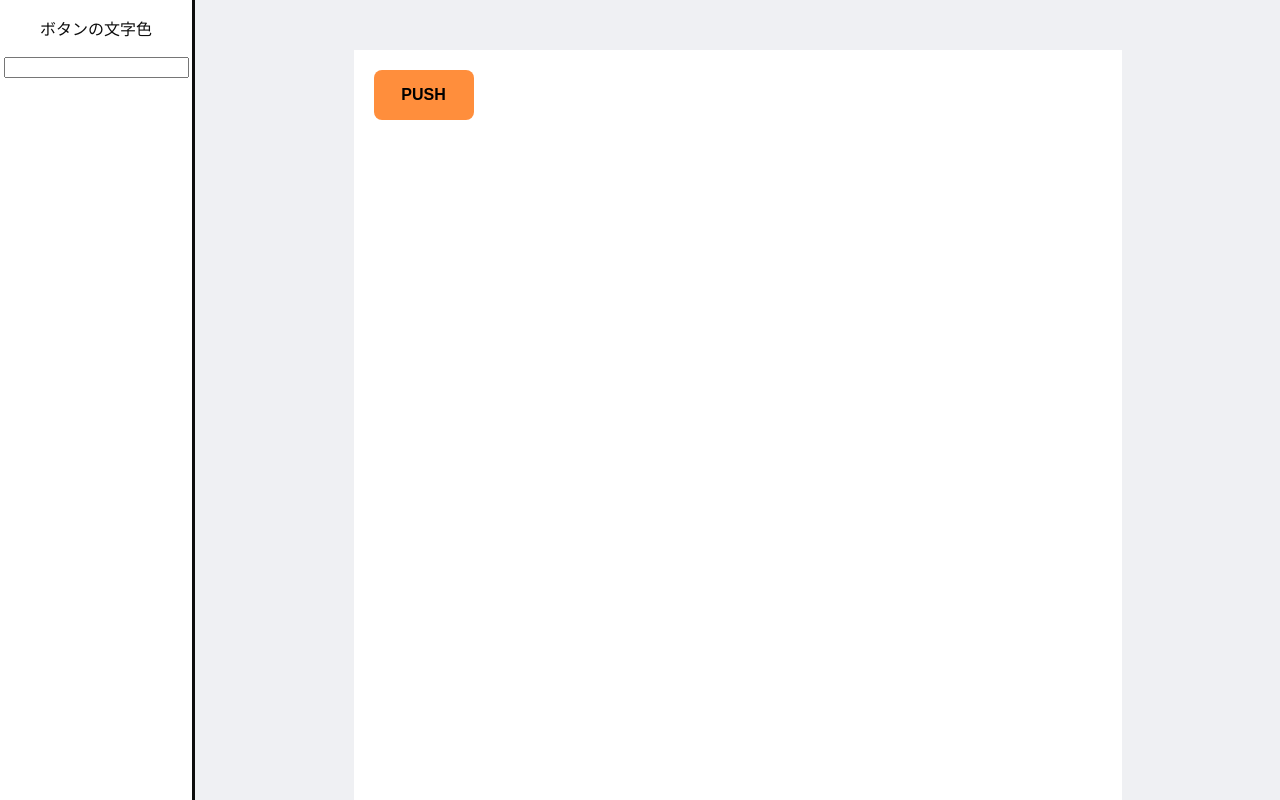
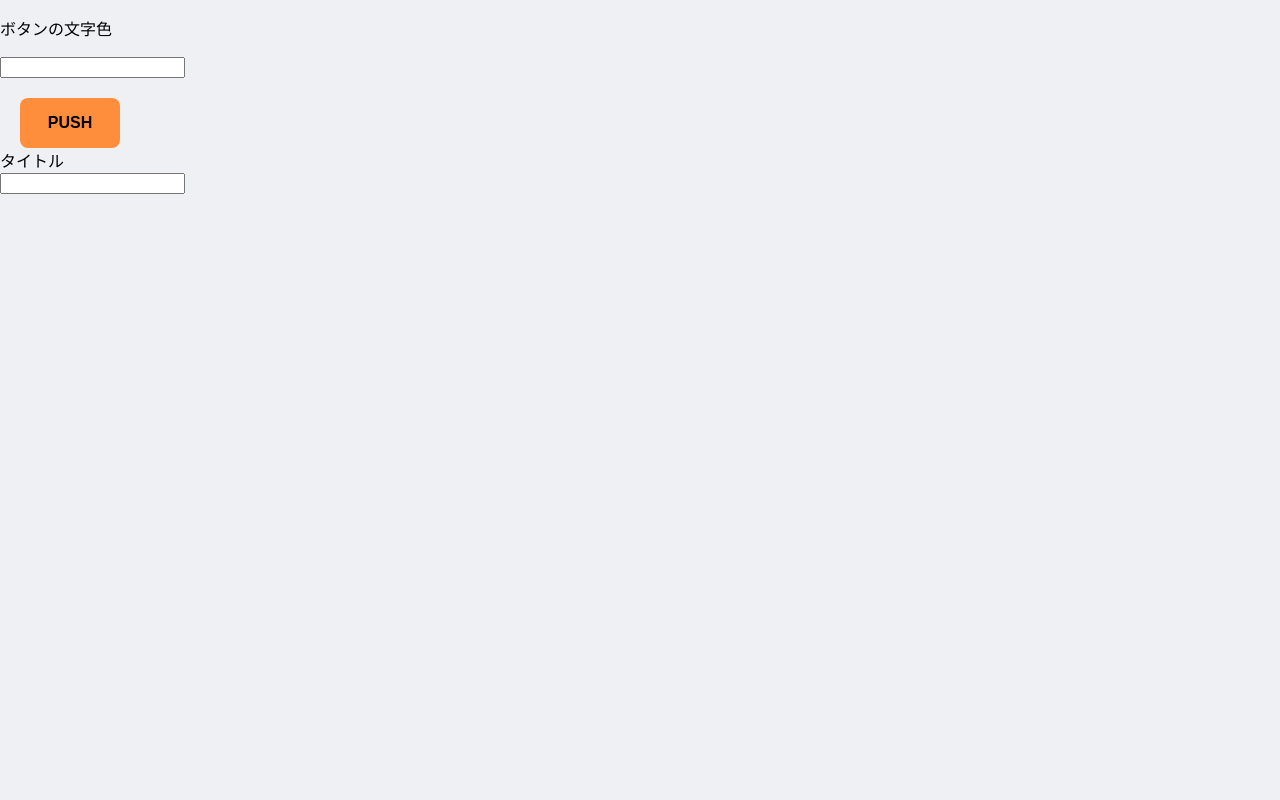
Before and after one commit to yusuke39/components, a React (Create React App) app: page / in a window 1280 px wide. Shown: the top 800 px of the page. Built offline with nearby package versions, Linux system fonts and the light colour scheme.

Commit message:
コメントアウト

```diff
--- a/src/App.js
+++ b/src/App.js
@@ -1,9 +1,10 @@
 import React, { Fragment, useState } from "react";
 import ButtonForm from "./share/ButtonForm";
+import TitleForm from "./share/TitleForm";
 import "./css/share/All.css";
 
 const App = () => {
-  //　練習1
+  //　練習1 ====================================================================
   // const [color, setColor] = useState("");
   // const [backgroundColor, setBackgroundColor] = useState("");
   // // const [height, setHeight] = useState("");
@@ -16,9 +17,10 @@ const App = () => {
   // const setButtonBackGroundColor = (backgroundColor) => {
   //   setBackgroundColor(() => backgroundColor);
   // };
+  //　練習1 ====================================================================
 
   return (
-    // 練習1
+    //　練習1 ====================================================================
     // <>
     //   <Form
     //     setButtonColor={setButtonColor}
@@ -34,8 +36,11 @@ const App = () => {
     //     // width={width}
     //   />
     // </>
+    //　練習1 ====================================================================
+
     <>
       <ButtonForm />
+      <TitleForm />
     </>
   );
 };
--- a/src/css/share/ButtonForm.css
+++ b/src/css/share/ButtonForm.css
@@ -1,4 +1,4 @@
-.content-wrapper {
+/* .content-wrapper {
   display: flex;
 }
 
@@ -17,4 +17,4 @@
   width: 60%;
   margin: 0 auto;
   margin-top: 50px;
-}
+} */
--- a/src/share/ButtonForm.js
+++ b/src/share/ButtonForm.js
@@ -3,7 +3,7 @@ import React, { useState } from "react";
 import "../css/share/ButtonForm.css";
 
 const Form = (props) => {
-  //　練習1
+  //　練習1 ===================================================================
   // Buttonコンポーネントを兄弟とした場合に親から渡す関数を使って
   // CSSの値をセットする
   // const changeButtonColor = (e) => {
@@ -13,6 +13,7 @@ const Form = (props) => {
   // const changeButtonBackgroundColor = (e) => {
   //   props.setButtonBackGroundColor(e.target.value);
   // };
+  //　練習1 ====================================================================
 
   const [color, setColor] = useState("");
 
@@ -21,7 +22,7 @@ const Form = (props) => {
   };
 
   return (
-    //　練習1
+    //　練習1 ====================================================================
     // Buttonコンポーネントを兄弟とした場合に使うjsx
     // <>
     //   <p>現在のボタン文字色 : {props.color}</p>
@@ -41,6 +42,7 @@ const Form = (props) => {
     //   <p>現在の横幅 : {width}</p>
     //   <input onChange={changeWidth} value={width} type="number"></input>
     // </>
+    //　練習1 ====================================================================
 
     <>
       <div className="content-wrapper">
@@ -53,9 +55,7 @@ const Form = (props) => {
             type="text"
           ></input>
         </div>
-        <div className="button-wrapper">
-          <Button buttonName="PUSH" color={color} />
-        </div>
+        <Button buttonName="PUSH" color={color} />
       </div>
     </>
   );
--- /dev/null
+++ b/src/share/TitleForm.js
@@ -0,0 +1,10 @@
+const TitleForm = () => {
+  return (
+    <>
+      <div>タイトル</div>
+      <input type="text"></input>
+    </>
+  );
+};
+
+export default TitleForm;
```
